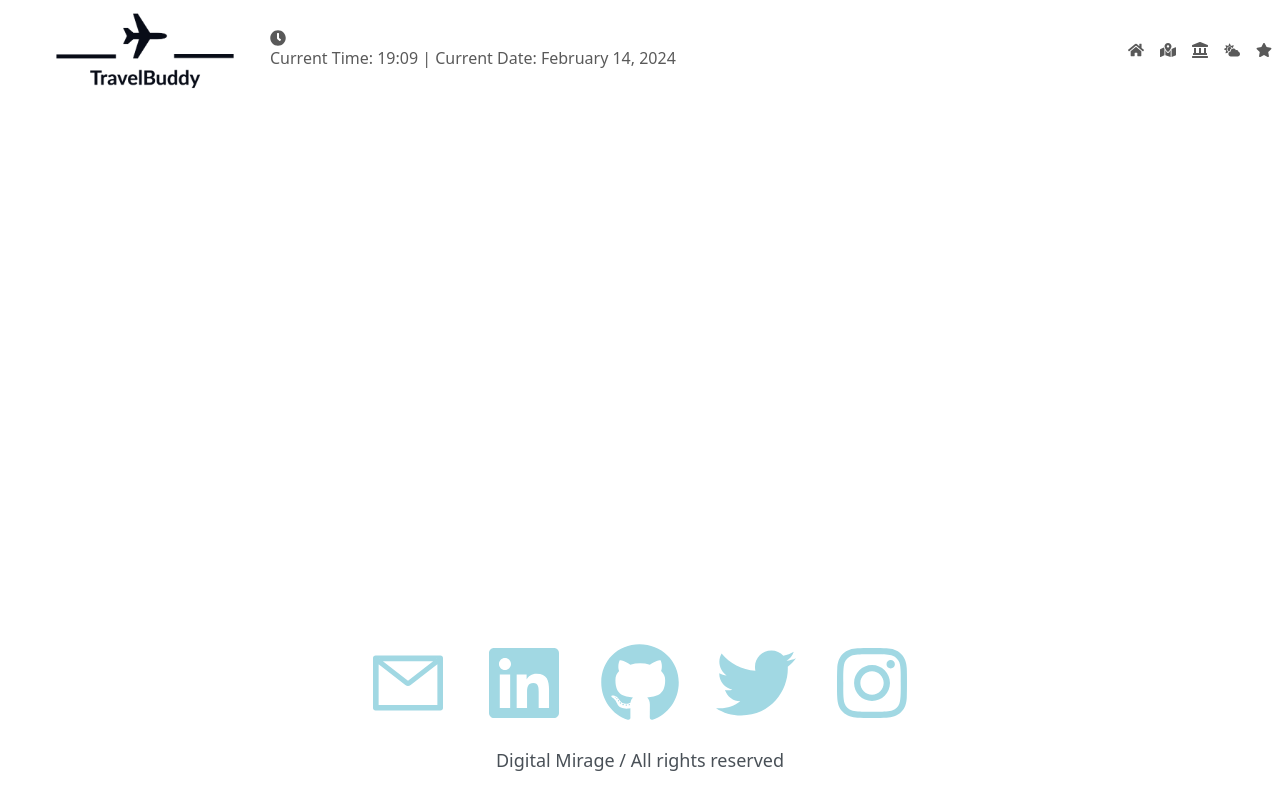
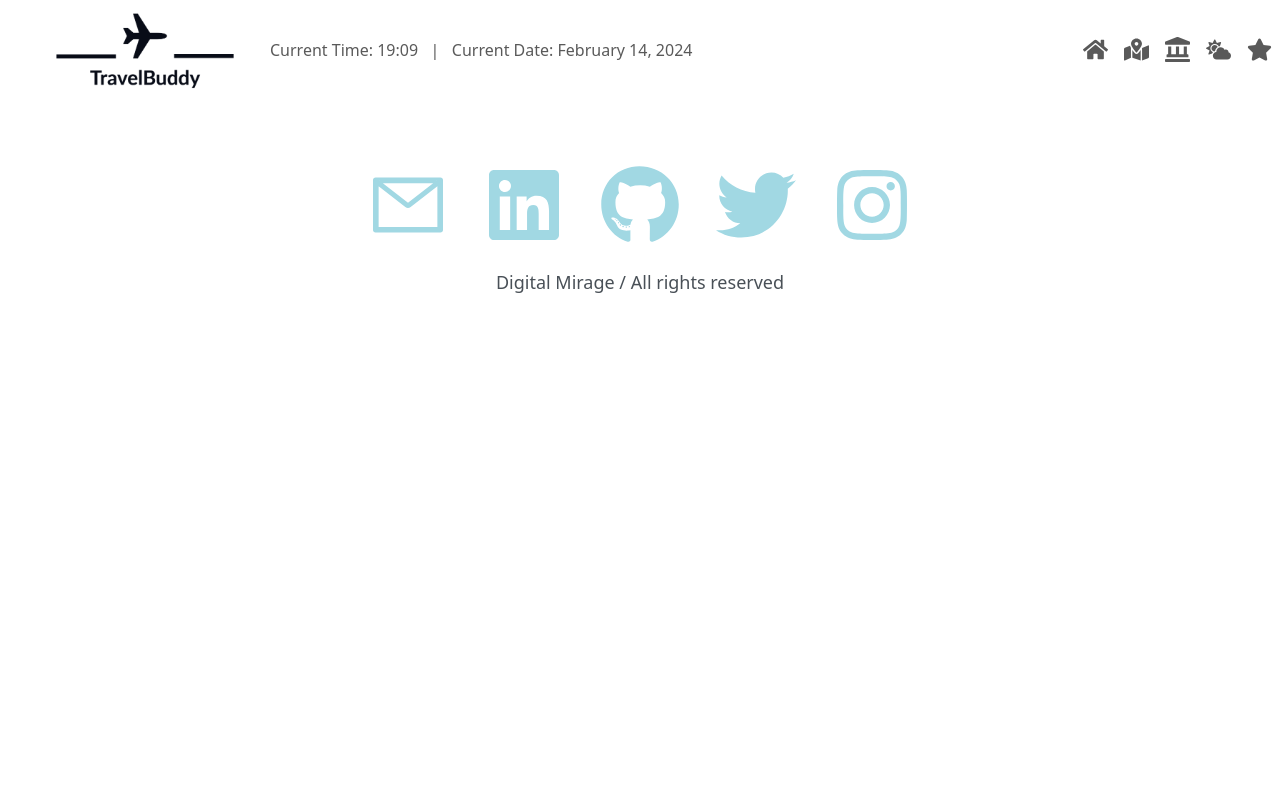
Before and after one commit to Mykulcoding/travelBuddy, a React (Vite) app in the folder reactweb/: page /#/ in a window 1280 px wide. Built offline with nearby package versions, Linux system fonts and the light colour scheme.

Commit message:
changed the size of icons in navbar and stuck footer

```diff
--- a/reactweb/src/assets/Footer.css
+++ b/reactweb/src/assets/Footer.css
@@ -1,15 +1,15 @@
 /* Footer.css */
 
 .footer {
+
+
     background-color: #fff;
     padding: 10px;
     width: 100%;
-    position: fixed;
+    position: sticky;
     bottom: 0;
     left: 0;
-    height:;
-
-
+    height:120px;
 }
 
 .footer a {
@@ -19,7 +19,6 @@
 .footer a svg {
   font-size: 2.5em;
   color: rgb(161, 216, 227);
-
 }
 
 .footer a svg:hover {
--- a/reactweb/src/components/Header/Header.css
+++ b/reactweb/src/components/Header/Header.css
@@ -28,3 +28,8 @@ header {
     margin-right: auto; /
   }
 }
+
+.nav-icon{
+  height: 25px;
+  width: 25px;
+}
--- a/reactweb/src/components/Header/Header.jsx
+++ b/reactweb/src/components/Header/Header.jsx
@@ -29,7 +29,7 @@ const Header = () => {
   return (
     <header>
       <Navbar expand="lg">
-      <div className = "NavbarBrand" href="/">
+        <div className="NavbarBrand" href="/">
           <img
             src={logo}
             width="250"
@@ -39,43 +39,48 @@ const Header = () => {
           />
         </div>
 
-      <Navbar.Toggle aria-controls="basic-navbar-nav" onClick={handleToggle} />
-      <Navbar.Collapse id="basic-navbar-nav" className={`justify-content-between ${expanded ? 'show' : ''}`}>
+        <Navbar.Toggle
+          aria-controls="basic-navbar-nav"
+          onClick={handleToggle}
+        />
+        <Navbar.Collapse
+          id="basic-navbar-nav"
+          className={`justify-content-between ${expanded ? "show" : ""}`}
+        >
           {/* Time and Date on the left */}
-        <Navbar.Text className="mr-auto">
-          <FaClock className="mr-1"/>
-          {`Current Time: ${currentTime} | Current Date: ${currentDate}`}
+          <Navbar.Text className="mr-auto ">
+            {`Current Time: ${currentTime} \u00A0 | \u00A0 Current Date: ${currentDate}`}
           </Navbar.Text>
 
           {/* Icons on the right */}
           <Nav>
             <LinkContainer to="/home">
               <Nav.Link>
-              <FaHome />
+                <FaHome className="nav-icon" />
               </Nav.Link>
             </LinkContainer>
 
             <LinkContainer to="/map">
               <Nav.Link>
-              <FaMapMarkedAlt />
+                <FaMapMarkedAlt className="nav-icon" />
               </Nav.Link>
             </LinkContainer>
 
             <LinkContainer to="/tourism">
               <Nav.Link>
-              <FaLandmark />
+                <FaLandmark className="nav-icon" />
               </Nav.Link>
             </LinkContainer>
 
             <LinkContainer to="/weather">
               <Nav.Link>
-              <FaCloudSun />
+                <FaCloudSun className="nav-icon" />
               </Nav.Link>
             </LinkContainer>
 
             <LinkContainer to="/review">
               <Nav.Link>
-              <FaStar />
+                <FaStar className="nav-icon" />
               </Nav.Link>
             </LinkContainer>
           </Nav>
```
Lines whose indentation alone changed are shown as unchanged.
